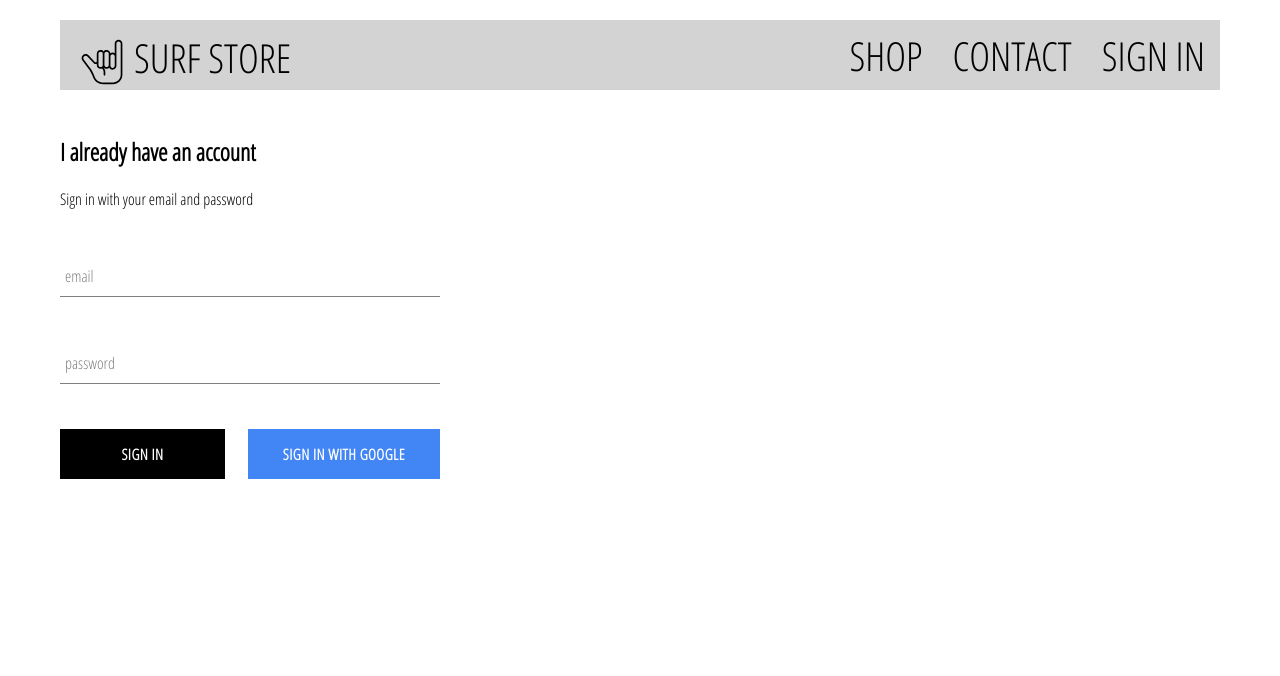
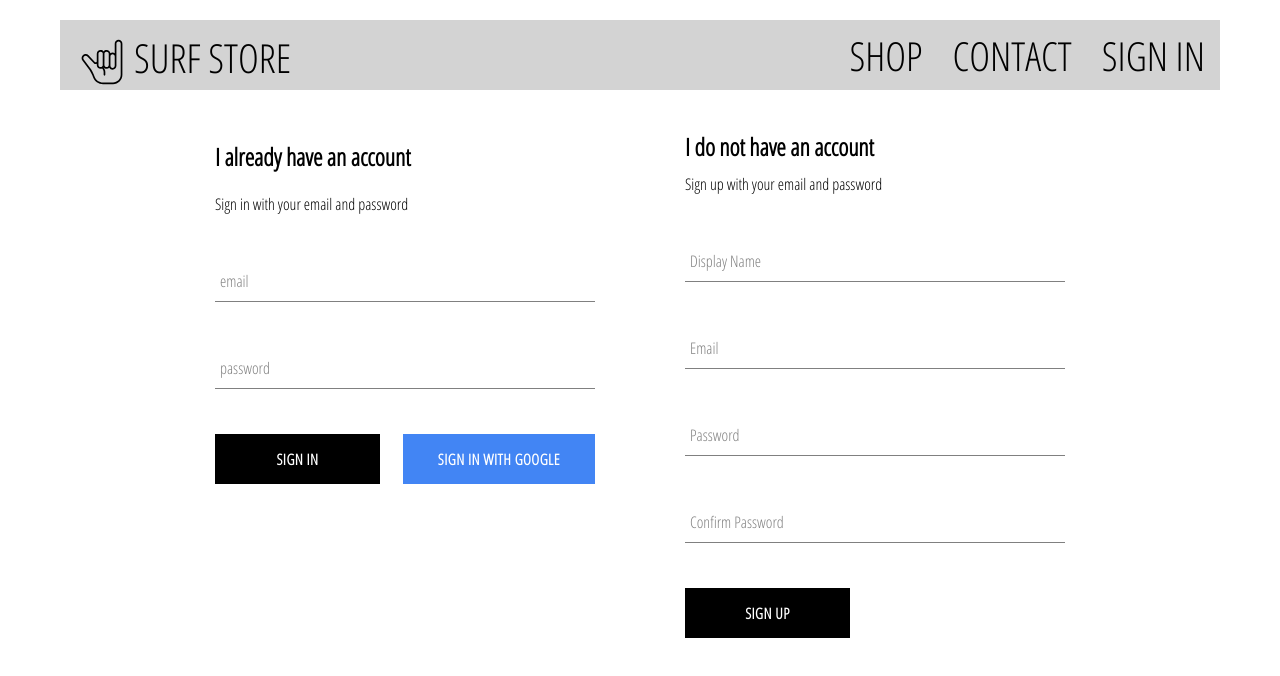
Before and after one commit to bas-suckling/online-shop, a React (Create React App) app: page /signin in a window 1280 px wide. Shown: the top 676 px of the page. Built offline with nearby package versions, Linux system fonts and the light colour scheme; no server answers.

Commit message:
implemented firebase utils, included ability to store authenticated users into firebase database

```diff
--- a/public/index.html
+++ b/public/index.html
@@ -9,37 +9,14 @@
       name="description"
       content="Web site created using create-react-app"
     />
-    <link rel="apple-touch-icon" href="%PUBLIC_URL%/logo192.png" />
     <link href="https://fonts.googleapis.com/css?family=Open+Sans+Condensed:300&display=swap" rel="stylesheet">
+    <link rel="manifest" href="%PUBLIC_URL%/manifest.json" />
 
-    <!--
-      manifest.json provides metadata used when your web app is installed on a
-      user's mobile device or desktop. See https://developers.google.com/web/fundamentals/web-app-manifest/
-    -->
-    <link rel="manifest" href="%PUBLIC_URL%/manifest.json" />
-    <!--
-      Notice the use of %PUBLIC_URL% in the tags above.
-      It will be replaced with the URL of the `public` folder during the build.
-      Only files inside the `public` folder can be referenced from the HTML.
-
-      Unlike "/favicon.ico" or "favicon.ico", "%PUBLIC_URL%/favicon.ico" will
-      work correctly both with client-side routing and a non-root public URL.
-      Learn how to configure a non-root public URL by running `npm run build`.
-    -->
     <title>Surf Store</title>
   </head>
   <body>
     <noscript>You need to enable JavaScript to run this app.</noscript>
     <div id="root"></div>
-    <!--
-      This HTML file is a template.
-      If you open it directly in the browser, you will see an empty page.
 
-      You can add webfonts, meta tags, or analytics to this file.
-      The build step will place the bundled scripts into the <body> tag.
-
-      To begin the development, run `npm start` or `yarn start`.
-      To create a production bundle, use `npm run build` or `yarn build`.
-    -->
   </body>
 </html>
--- a/src/App.js
+++ b/src/App.js
@@ -5,7 +5,7 @@
 import ShopPage from './pages/shop/shop.component'
 import Header from './components/header/header.component'
 import SignInAndSignUp from './pages/sign-in-and-sign-up/sign-in-and-sign-up.component'
-import  {auth} from './firebase/firebase.utils'
+import  {auth, createUserProfileDocument} from './firebase/firebase.utils'
 
 
 class  App extends React.Component {
@@ -20,8 +20,23 @@
   unsubscribeFromAuth = null
 
   componentDidMount () {
-    this.unsubscribeFromAuth = auth.onAuthStateChanged(user => {
-      this.setState({currentUser:user})
+    this.unsubscribeFromAuth = auth.onAuthStateChanged(async userAuth => {
+      if (userAuth) {
+      const userRef = await createUserProfileDocument(userAuth)
+
+      userRef.onSnapshot(snapShot => {
+        this.setState=({
+          currentUser: {
+            id: snapShot.id,
+            ...snapShot.data()
+          }
+        })
+      })
+
+      }
+
+      this.setState=({currentUser:userAuth})
+
     })
   }
 
--- /dev/null
+++ b/src/components/sign-up/sign-up.component.jsx
@@ -0,0 +1,99 @@
+import React from 'react'
+import FormInput from '../form-input/form-input.component'
+import CustomButton from '../custom-button/custom-button.component'
+
+import { auth, createUserProfileDocument } from '../../firebase/firebase.utils'
+
+import './sign-up.styles.scss'
+
+class SignUp extends React.Component {
+    constructor(props) {
+        super(props)
+
+        this.state = {
+            displayName: '',
+            email: '',
+            password: '',
+            confirmPassword: ''
+        }
+    }
+
+    handleSubmit = async e => {
+        e.preventDefault()
+
+        const { displayName, email, password, confirmPassword } = this.state
+
+        if (password !== confirmPassword) {
+            alert("passwords don't match")
+            return
+        } try {
+            const { user } = await auth.createUserWithEmailAndPassword(
+                email,
+                password
+            )
+
+            await createUserProfileDocument(user, { displayName })
+
+            this.setState=({
+                displayName: '',
+                email: '',
+                password: '',
+                confirmPassword: ''
+            })
+
+        } catch (error) {
+            console.log(error)
+        }
+    }
+
+    handleChange = (e) => {
+        const {name, value} = e.target
+        this.setState({[name]: value})
+    }
+
+    render() {
+        const { displayName, email, password, confirmPassword } = this.state
+        return (
+            <div className='sign-up'>
+                <h2 className='title'>I do not have an account</h2>
+                <span>Sign up with your email and password</span>
+                <form className='sign-up-form' onSubmit={this.handleSubmit}>
+                    <FormInput
+                        type='text'
+                        name='displayName'
+                        value={displayName}
+                        onChange={this.handleChange}
+                        label='Display Name'
+                        required />
+
+                    <FormInput
+                        type='email'
+                        name='email'
+                        value={email}
+                        onChange={this.handleChange}
+                        label='Email'
+                        required />
+
+                    <FormInput
+                        type='password'
+                        name='password'
+                        value={password}
+                        onChange={this.handleChange}
+                        label='Password'
+                        required />
+
+                    <FormInput
+                        type='password'
+                        name='confirmPassword'
+                        value={confirmPassword}
+                        onChange={this.handleChange}
+                        label='Confirm Password'
+                        required />
+                    <CustomButton type="submit">SIGN UP</CustomButton>
+                </form>
+            </div>
+        )
+    }
+}
+
+export default SignUp
--- /dev/null
+++ b/src/components/sign-up/sign-up.styles.scss
@@ -0,0 +1,10 @@
+.sign-up {
+    display: flex;
+    flex-direction: column;
+    width: 380px;
+
+    .title {
+        margin: 10px 0
+    }
+
+}
--- a/src/firebase/firebase.utils.js
+++ b/src/firebase/firebase.utils.js
@@ -14,6 +14,35 @@
     measurementId: "G-9K9SLNBMXT"
   }
 
+
+
+export const createUserProfileDocument = async (userAuth, additionalData) => {
+    if (!userAuth) return
+
+    const userRef = firestore.doc(`users/${userAuth.uid}`)
+
+    const snapShot = await userRef.get()
+
+    if(!snapShot.exists) {
+        const {displayName, email} = userAuth
+        const createdAt = new Date()
+
+        try{
+            await userRef.set({
+                displayName,
+                email,
+                createdAt,
+                ...additionalData
+            })
+
+        } catch (error) {
+            console.log('error creating user', error)
+
+        }
+    }
+    return userRef
+}
+
 firebase.initializeApp(config)
 
 export const auth = firebase.auth()
--- a/src/pages/sign-in-and-sign-up/sign-in-and-sign-up.component.jsx
+++ b/src/pages/sign-in-and-sign-up/sign-in-and-sign-up.component.jsx
@@ -2,11 +2,12 @@
 
 import './sign-in-and-sign-up.styles.scss'
 import SignIn from '../../components/sign-in/sign-in.component'
-import FormInput from '../../components/form-input/form-input.component'
+import SignUp from '../../components/sign-up/sign-up.component'
 
 const SignInAndSignUpPage = () => (
     <div className="sign-in-and-sign-up">
         <SignIn/>
+        <SignUp/>
     </div>
 
 )
--- a/src/pages/sign-in-and-sign-up/sign-in-and-sign-up.styles.scss
+++ b/src/pages/sign-in-and-sign-up/sign-in-and-sign-up.styles.scss
@@ -0,0 +1,6 @@
+.sign-in-and-sign-up {
+    width: 850px;
+    display: flex;
+    justify-content: space-between;
+    margin: 30px auto
+}
```
Also changed, not shown: public/manifest.json.
